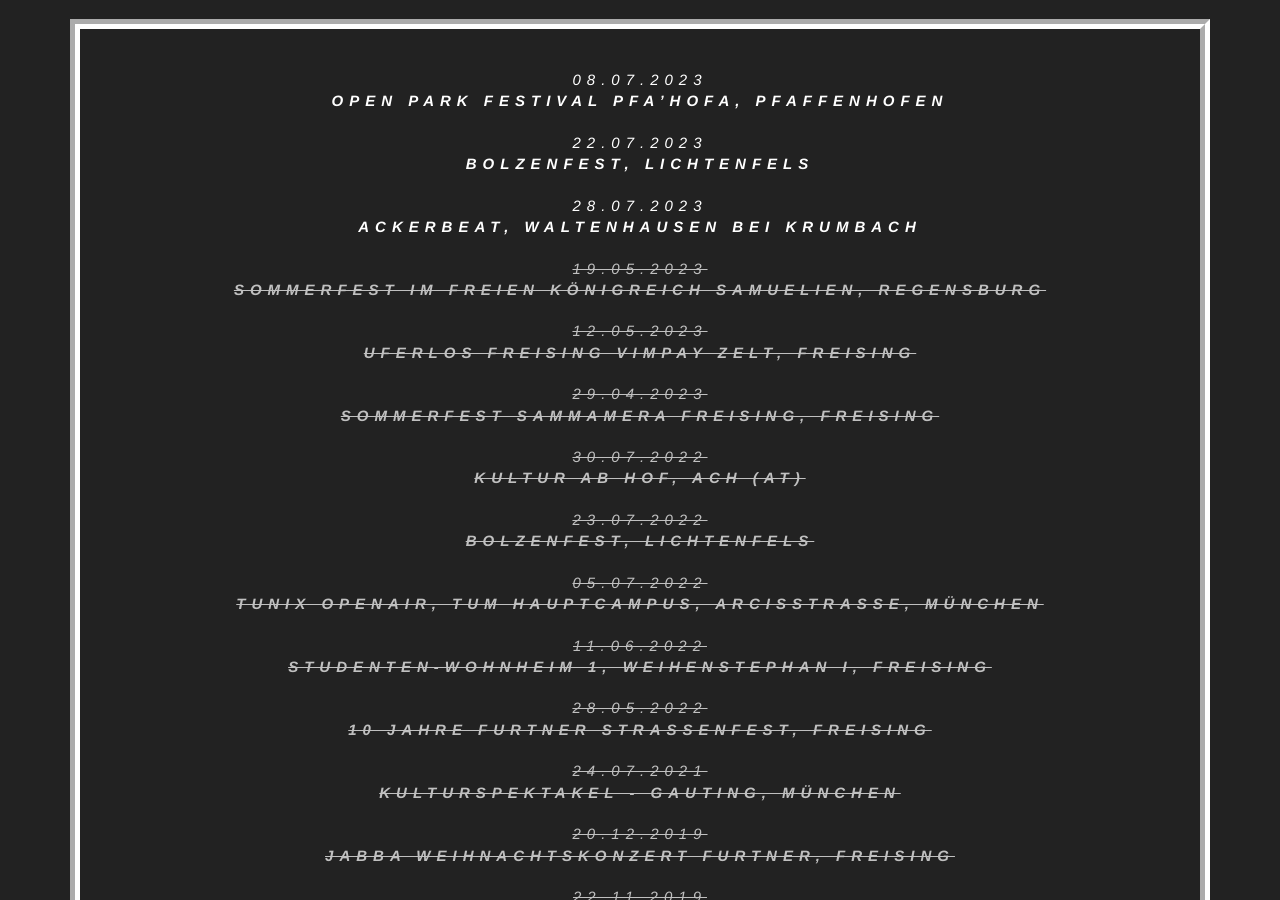
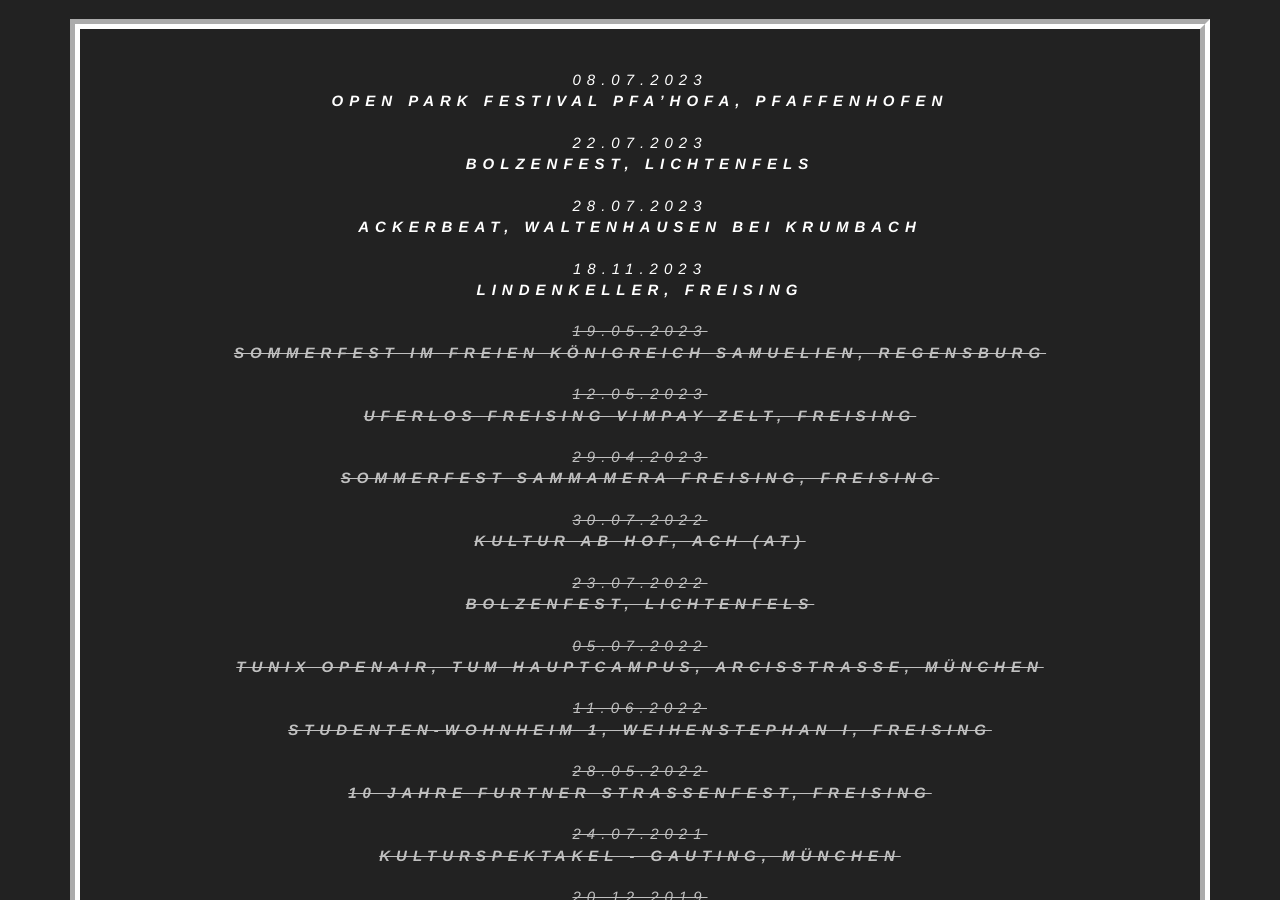
Before and after one commit to jabbadafunk/jabbadafunk.github.io, a Jekyll site: the page built from index.html, in a window 1280 px wide and 900 px high, scrolled down 1055 px. Built offline with Jekyll 4.4.1, drawn with Linux system fonts in a browser that asks for light colours.

Commit message:
Update gigs.yml

```diff
--- a/_data/gigs.yml
+++ b/_data/gigs.yml
@@ -7,6 +7,9 @@
   completed: false
 - location: Ackerbeat, Waltenhausen bei Krumbach
   date: 2023-07-28 20:00:00 +0000
+  completed: false
+- location: Lindenkeller, Freising
+  date: 2023-11-18 15:00:00 +0000
   completed: false
 - location: Sommerfest im Freien Königreich Samuelien, Regensburg
   date: 2023-05-19 15:00:00 +0000
```
